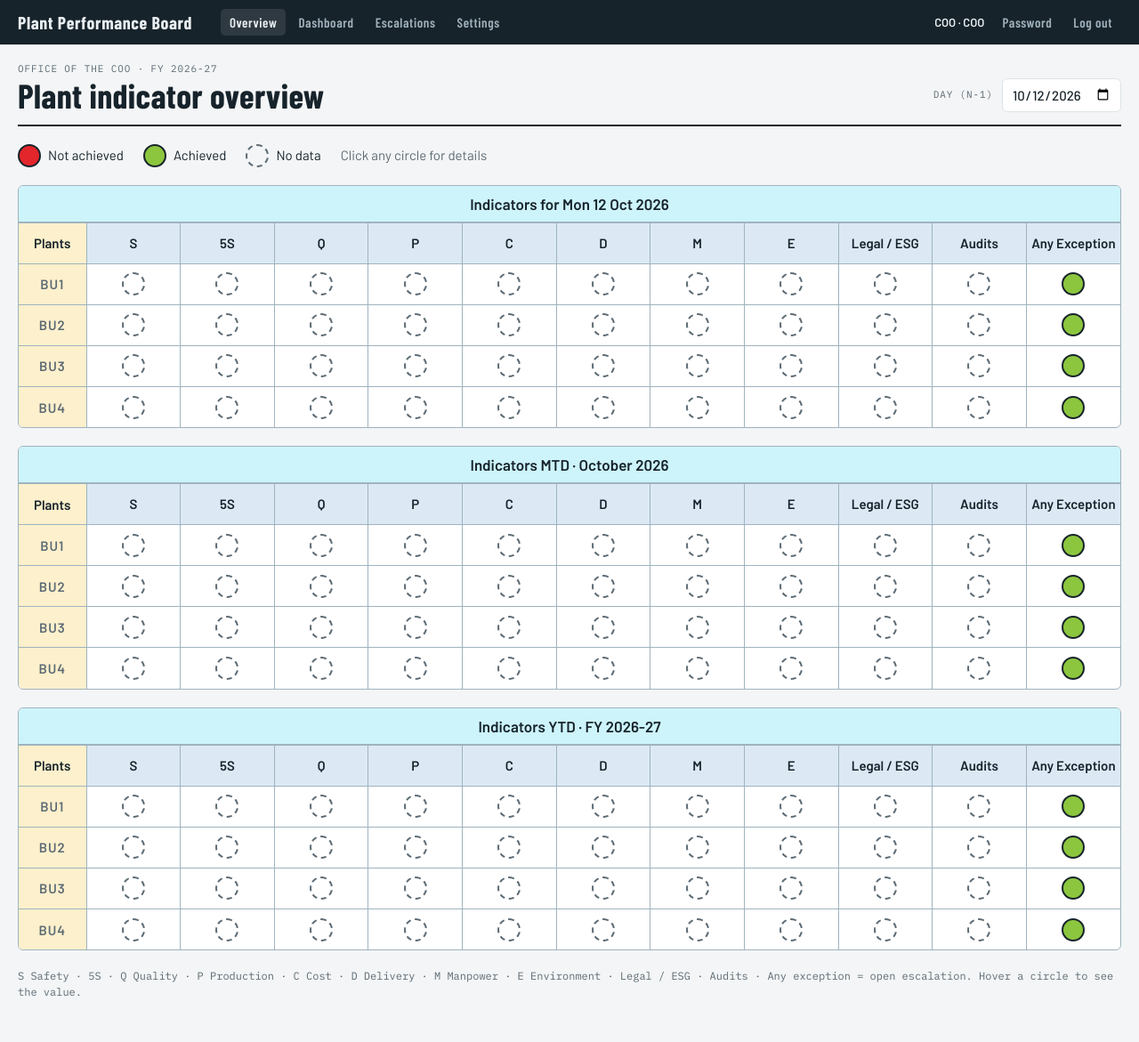
After one commit to gopa9791399103-dotcom/coo-portal, a Flask app: page /overview in a window 1280 px wide. The commit adds this page. Shown: the whole page at 89% size. Run offline with Flask 3, Linux system fonts and the light colour scheme; a user stored in the database is signed in; data comes from the database, SQL or seed files in the repository; tables that the repository leaves empty hold one stand-in row (values such as "Sample post"); lists and menus that the app fills with data are empty.

Commit message:
Overview front page

```diff
--- a/app.py
+++ b/app.py
@@ -86,12 +86,23 @@ GROUPS = [
     ("Safety", ["near_miss", "first_aid", "lti"]),
     ("5S & issues", ["s5_score", "open_issues"]),
 ]
+# Achieved / Not achieved status entered daily by the BU head
+FLAGS = [
+    ("cost_ok", "C · Cost", "Within budget today: scrap, power, consumables, overtime"),
+    ("env_ok", "E · Environment", "No spill, emission, ETP / STP or waste deviation"),
+    ("legal_ok", "Legal / ESG", "No statutory, consent or licence non-compliance"),
+    ("audit_ok", "Audits", "No new audit NC raised, no audit overdue"),
+]
+FLAG_COLS = [f[0] for f in FLAGS]
+
 TARGET_LABELS = {
     "ach": "Plan achievement % (min)", "oee": "OEE % (min)", "otd": "On-time delivery % (min)",
     "ppm": "Customer PPM (max)", "att": "Attendance % (min)", "s5": "5S score (min)",
     "bd": "Breakdown hrs per plant per month (max)", "issues": "Open issues per plant (max)",
+    "flags": "C / E / Legal / Audits: % of days achieved for MTD & YTD (min)",
 }
-DEFAULT_TARGETS = {"ach": 98, "oee": 75, "otd": 95, "ppm": 500, "att": 92, "s5": 80, "bd": 40, "issues": 10}
+DEFAULT_TARGETS = {"ach": 98, "oee": 75, "otd": 95, "ppm": 500, "att": 92, "s5": 80, "bd": 40, "issues": 10,
+                   "flags": 90}
 DEFAULT_PLANTS = [
     ("BU1", "BU1", "Plant 1 · Assembly", "BU1 Head"),
     ("BU2", "BU2", "Plant 2 · Machining", "BU2 Head"),
@@ -198,6 +209,13 @@ def init_db():
         pass   # hosted MySQL: database already exists
     for sql in SCHEMA:
         q(sql)
+    have = {r["COLUMN_NAME"] for r in q(
+        "SELECT COLUMN_NAME FROM information_schema.COLUMNS WHERE TABLE_SCHEMA=%s AND TABLE_NAME='daily_kpi'",
+        (DB_NAME,))}
+    for c in FLAG_COLS:
+        if c not in have:
+            q(f"ALTER TABLE daily_kpi ADD COLUMN {c} TINYINT NULL")
+            print(f"Added column daily_kpi.{c}")
     if not q("SELECT COUNT(*) n FROM plants", one=True)["n"]:
         for i, (code, name, site, head) in enumerate(DEFAULT_PLANTS):
             q("INSERT INTO plants (code,name,site,head,sort_order) VALUES (%s,%s,%s,%s,%s)",
@@ -270,7 +288,7 @@ def logout():
 @app.route("/")
 @login_required()
 def home():
-    return redirect(url_for("entry" if request.user["role"] == "bu" else "dashboard"))
+    return redirect(url_for("entry" if request.user["role"] == "bu" else "overview"))
 
 
 @app.route("/password", methods=["GET", "POST"])
@@ -338,7 +356,7 @@ def entry():
 
     if request.method == "POST":
         if not editable(d):
-            flash(f"You can only enter data for tdy and the previous {EDIT_DAYS} days.", "bad")
+            flash(f"You can only enter data for today and the previous {EDIT_DAYS} days.", "bad")
             return redirect(url_for("entry"))
         for name, (label, typ, lo, hi, nullable, _) in FIELDS.items():
             raw = request.form.get(name, "").strip()
@@ -356,6 +374,11 @@ def entry():
                 errors[name] = f"Must be between {lo} and {hi}" if hi is not None else f"Must be {lo} or more"
         remarks = request.form.get("remarks", "").strip()[:500]
         values["remarks"] = remarks
+        for c in FLAG_COLS:
+            raw = request.form.get(c, "")
+            values[c] = raw
+            if raw not in ("0", "1"):
+                errors[c] = "Choose Achieved or Not achieved"
 
         def val(n):
             raw = values.get(n, "")
@@ -368,11 +391,13 @@ def entry():
                 errors["orders_on_time"] = "Cannot be more than schedules due"
             if val("lti") > 0 and not remarks:
                 errors["remarks"] = "Describe the LTI in remarks"
+            elif any(values[c] == "0" for c in FLAG_COLS) and not remarks:
+                errors["remarks"] = "Explain each 'Not achieved' item in remarks"
         if errors:
             flash("Please correct the highlighted fields.", "bad")
         else:
-            cols = list(FIELDS) + ["remarks", "entered_by"]
-            data = [val(n) for n in FIELDS] + [remarks, u["username"]]
+            cols = list(FIELDS) + FLAG_COLS + ["remarks", "entered_by"]
+            data = [val(n) for n in FIELDS] + [int(values[c]) for c in FLAG_COLS] + [remarks, u["username"]]
             q(f"""INSERT INTO daily_kpi (plant_code, entry_date, {', '.join(cols)})
                   VALUES (%s, %s, {', '.join(['%s'] * len(cols))})
                   ON DUPLICATE KEY UPDATE {', '.join(f'{c}=VALUES({c})' for c in cols)}""",
@@ -384,6 +409,8 @@ def entry():
         if row:
             values = {n: ("" if row[n] is None else num(row[n])) for n in FIELDS}
             values["remarks"] = row["remarks"] or ""
+            for c in FLAG_COLS:
+                values[c] = "" if row[c] is None else str(row[c])
             values["_meta"] = f"Last saved by {row['entered_by']} at {row['updated_at'].strftime('%d %b, %H:%M')}"
 
     # last 7 days status strip + recent history
@@ -397,7 +424,7 @@ def entry():
         h["ach"] = pct(h["actual_qty"], h["plan_qty"])
         h["can_edit"] = editable(h["entry_date"])
     return render_template("entry.html", active="entry", plant=plant, d=d, today=tdy,
-                           can_edit=editable(d), fields=FIELDS, groups=GROUPS, values=values,
+                           can_edit=editable(d), fields=FIELDS, groups=GROUPS, flags=FLAGS, values=values,
                            errors=errors, strip=strip, hist=hist, edit_days=EDIT_DAYS,
                            min_date=(tdy - timedelta(days=EDIT_DAYS)).isoformat())
 
@@ -546,6 +573,200 @@ def api_daily():
     return jsonify({"date": d.isoformat(), "rows": out})
 
 
+# ------------------------------------------------------------------ overview (front page matrix)
+# key, column label, full name, rule shown on the detail page
+INDICATORS = [
+    ("s", "S", "Safety", "Red if any LTI in the period (and for a single day, any first aid case)."),
+    ("5s", "5S", "5S", "Average 5S audit score in the period vs target. A single day uses the latest audit score."),
+    ("q", "Q", "Quality", "Customer PPM = customer rejections ÷ actual qty × 1,000,000, vs target (max)."),
+    ("p", "P", "Production", "Plan achievement = actual qty ÷ plan qty, vs target (min)."),
+    ("c", "C", "Cost", "BU head's daily status. MTD / YTD: % of days achieved vs target."),
+    ("d", "D", "Delivery", "OTD = dispatched on time ÷ dispatch schedules due, vs target (min)."),
+    ("m", "M", "Manpower", "Attendance = manpower present ÷ manpower required, vs target (min)."),
+    ("e", "E", "Environment", "BU head's daily status. MTD / YTD: % of days achieved vs target."),
+    ("legal", "Legal / ESG", "Legal / ESG", "BU head's daily status. MTD / YTD: % of days achieved vs target."),
+    ("audits", "Audits", "Audits", "BU head's daily status. MTD / YTD: % of days achieved vs target."),
+    ("exception", "Any Exception", "Any exception", "Red if any escalation raised in the period is still open."),
+]
+IND_MAP = {i[0]: i for i in INDICATORS}
+FLAG_OF = {"c": "cost_ok", "e": "env_ok", "legal": "legal_ok", "audits": "audit_ok"}
+PERIODS = [("day", "Day"), ("mtd", "MTD"), ("ytd", "YTD")]
+
+
+def fy_start(d):
+    return date(d.year if d.month >= 4 else d.year - 1, 4, 1)
+
+
+def period_range(period, d):
+    if period == "day":
+        return d, d
+    if period == "mtd":
+        return d.replace(day=1), d
+    return fy_start(d), d
+
+
+def agg_rows(rows):
+    """Sum a list of daily_kpi rows into one record."""
+    if not rows:
+        return None
+    a = {"days": len(rows)}
+    for k in ["plan_qty", "actual_qty", "orders_due", "orders_on_time", "customer_rej", "mp_required",
+              "mp_present", "near_miss", "first_aid", "lti"]:
+        a[k] = sum(r[k] or 0 for r in rows)
+    s5 = [float(r["s5_score"]) for r in rows if r["s5_score"] is not None]
+    a["s5"] = sum(s5) / len(s5) if s5 else None
+    for c in FLAG_COLS:
+        vals = [r[c] for r in rows if r[c] is not None]
+        a[c] = (len(vals), sum(1 for v in vals if v == 1))
+    return a
+
+
+def evaluate(key, a, T, period, s5_latest=None, open_esc=0):
+    """Return (status g/r/n, value text, target text)."""
+    if key == "exception":
+        return ("r" if open_esc else "g", f"{open_esc} open escalation{'s' if open_esc != 1 else ''}", "0 open")
+    if a is None:
+        return ("n", "Not submitted", "")
+    if key == "s":
+        bad = a["lti"] > 0 or (period == "day" and a["first_aid"] > 0)
+        return ("r" if bad else "g", f"LTI {a['lti']} · FA {a['first_aid']} · NM {a['near_miss']}",
+                "0 LTI" + (" · 0 FA" if period == "day" else ""))
+    if key == "5s":
+        v = s5_latest if period == "day" else a["s5"]
+        if v is None:
+            return ("n", "No audit score", f"≥ {T['s5']}")
+        return ("g" if v >= T["s5"] else "r", f"5S score {v:.1f}", f"≥ {T['s5']}")
+    if key == "q":
+        if not a["actual_qty"]:
+            return ("n", "No production", f"≤ {T['ppm']} PPM")
+        ppm = a["customer_rej"] / a["actual_qty"] * 1e6
+        return ("g" if ppm <= T["ppm"] else "r",
+                f"{a['customer_rej']:,} rej · {ppm:,.0f} PPM", f"≤ {T['ppm']} PPM")
+    if key == "p":
+        if not a["plan_qty"]:
+            return ("n", "No plan", f"≥ {T['ach']}%")
+        ach = a["actual_qty"] / a["plan_qty"] * 100
+        return ("g" if ach >= T["ach"] else "r",
+                f"{a['actual_qty']:,} / {a['plan_qty']:,} · {ach:.1f}%", f"≥ {T['ach']}%")
+    if key == "d":
+        if not a["orders_due"]:
+            return ("n", "No schedules due", f"≥ {T['otd']}%")
+        otd = a["orders_on_time"] / a["orders_due"] * 100
+        return ("g" if otd >= T["otd"] else "r",
+                f"{a['orders_on_time']} / {a['orders_due']} on time · {otd:.1f}%", f"≥ {T['otd']}%")
+    if key == "m":
+        if not a["mp_required"]:
+            return ("n", "No manpower data", f"≥ {T['att']}%")
+        att = a["mp_present"] / a["mp_required"] * 100
+        return ("g" if att >= T["att"] else "r",
+                f"{a['mp_present']} / {a['mp_required']} · {att:.1f}%", f"≥ {T['att']}%")
+    n, ok = a[FLAG_OF[key]]
+    if not n:
+        return ("n", "Not reported", "")
+    if period == "day":
+        return ("g" if ok == n else "r", "Achieved" if ok == n else "Not achieved", "Achieved")
+    p = ok / n * 100
+    return ("g" if p >= T["flags"] else "r", f"{ok} of {n} days achieved · {p:.0f}%", f"≥ {T['flags']}% of days")
+
+
+def overview_data(user, d):
+    """Status for every plant x period x indicator, as of date d."""
+    plants = visible_plants(user)
+    codes = [p["code"] for p in plants]
+    T = targets()
+    ys = fy_start(d)
+    ph = ",".join(["%s"] * len(codes))
+    rows = q(f"SELECT * FROM daily_kpi WHERE plant_code IN ({ph}) AND entry_date BETWEEN %s AND %s",
+             codes + [ys - timedelta(days=31), d])
+    esc = q(f"""SELECT plant_code, raised_on FROM escalations WHERE status='Open'
+                AND plant_code IN ({ph}) AND raised_on BETWEEN %s AND %s""", codes + [ys, d])
+    by_plant = {c: [r for r in rows if r["plant_code"] == c] for c in codes}
+    out = {}
+    for c in codes:
+        prow = by_plant[c]
+        s5_hist = sorted((r for r in prow if r["s5_score"] is not None and
+                          d - timedelta(days=31) <= r["entry_date"] <= d), key=lambda r: r["entry_date"])
+        s5_latest = float(s5_hist[-1]["s5_score"]) if s5_hist else None
+        out[c] = {}
+        for per, _ in PERIODS:
+            a0, a1 = period_range(per, d)
+            a = agg_rows([r for r in prow if a0 <= r["entry_date"] <= a1])
+            n_esc = sum(1 for e in esc if e["plant_code"] == c and a0 <= e["raised_on"] <= a1)
+            out[c][per] = {k: evaluate(k, a, T, per, s5_latest, n_esc) for k, *_ in INDICATORS}
+    return plants, out, T
+
+
+@app.route("/overview")
+@login_required()
+def overview():
+    d = parse_date(request.args.get("date"), today() - timedelta(days=1))
+    d = min(d, today())
+    plants, data, _ = overview_data(request.user, d)
+    return render_template("overview.html", active="ov", d=d, plants=plants, data=data,
+                           indicators=INDICATORS, periods=PERIODS, fy=fy_label(d),
+                           max_date=today().isoformat())
+
+
+def fy_label(d):
+    y = fy_start(d).year
+    return f"FY {y}-{str(y + 1)[2:]}"
+
+
+@app.route("/indicator/<key>")
+@login_required()
+def indicator(key):
+    if key not in IND_MAP:
+        abort(404)
+    u = request.user
+    d = min(parse_date(request.args.get("date"), today() - timedelta(days=1)), today())
+    period = request.args.get("period", "mtd")
+    if period not in dict(PERIODS):
+        period = "mtd"
+    plants, data, T = overview_data(u, d)
+    codes = [p["code"] for p in plants]
+    bu = request.args.get("bu") if request.args.get("bu") in codes else codes[0]
+    a0, a1 = period_range(period, d)
+
+    # detail log for the chosen BU
+    log, esc_rows = [], []
+    if key == "exception":
+        esc_rows = q("""SELECT * FROM escalations WHERE plant_code=%s AND raised_on BETWEEN %s AND %s
+                        ORDER BY status='Open' DESC, raised_on DESC""", (bu, a0, a1))
+        for e in esc_rows:
+            e["days"] = ((e["closed_on"] or today()) - e["raised_on"]).days
+    elif period == "ytd":
+        rows = q("SELECT * FROM daily_kpi WHERE plant_code=%s AND entry_date BETWEEN %s AND %s",
+                 (bu, a0, a1))
+        m = a0
+        while m <= a1:
+            nxt = date(m.year + (m.month == 12), m.month % 12 + 1, 1)
+            mr = [r for r in rows if m <= r["entry_date"] < nxt]
+            st, val, _ = evaluate(key, agg_rows(mr), T, "mtd",
+                                  s5_latest=None)
+            log.append({"label": m.strftime("%b %Y"), "status": st, "value": val,
+                        "remarks": f"{len(mr)} days reported"})
+            m = nxt
+        log.reverse()
+    else:
+        start = d.replace(day=1) if period == "mtd" else d - timedelta(days=6)
+        rows = {r["entry_date"]: r for r in q(
+            "SELECT * FROM daily_kpi WHERE plant_code=%s AND entry_date BETWEEN %s AND %s", (bu, start, d))}
+        x = d
+        while x >= start:
+            r = rows.get(x)
+            s5l = float(r["s5_score"]) if r and r["s5_score"] is not None else None
+            st, val, _ = evaluate(key, agg_rows([r] if r else []), T, "day", s5_latest=s5l)
+            if key == "5s" and r and s5l is None:
+                st, val = "n", "No audit this day"
+            log.append({"label": x.strftime("%a %d %b"), "status": st, "value": val,
+                        "remarks": (r["remarks"] or "") if r else "", "by": r["entered_by"] if r else ""})
+            x -= timedelta(days=1)
+    return render_template("indicator.html", active="ov", ind=IND_MAP[key], key=key, d=d,
+                           period=period, periods=PERIODS, plants=plants, data=data, bu=bu,
+                           log=log, esc_rows=esc_rows, a0=a0, a1=a1, fy=fy_label(d),
+                           indicators=INDICATORS, max_date=today().isoformat())
+
+
 # ------------------------------------------------------------------ escalations
 @app.route("/escalations", methods=["GET", "POST"])
 @login_required()
@@ -669,7 +890,8 @@ def load_sample():
                              rnd.choice([0, 0, 0, 1, 1, 2]), rnd.choice([0] * 12 + [1]),
                              1 if rnd.random() < 0.003 else 0,
                              round(s5 + rnd.uniform(-4, 4), 1) if d.weekday() == 4 else None,
-                             rnd.randint(3, 16)))
+                             rnd.randint(3, 16),
+                             *[0 if rnd.random() < 0.04 else 1 for _ in FLAG_COLS]))
         d += timedelta(days=1)
     conn = get_db()
     try:
@@ -677,8 +899,9 @@ def load_sample():
             n = cur.executemany(
                 """INSERT IGNORE INTO daily_kpi (plant_code, entry_date, plan_qty, actual_qty, oee,
                    orders_due, orders_on_time, customer_rej, mp_required, mp_present, breakdown_hrs,
-                   near_miss, first_aid, lti, s5_score, open_issues, remarks, entered_by)
-                   VALUES (%s,%s,%s,%s,%s,%s,%s,%s,%s,%s,%s,%s,%s,%s,%s,%s,'','sample')""", rows)
+                   near_miss, first_aid, lti, s5_score, open_issues, cost_ok, env_ok, legal_ok, audit_ok,
+                   remarks, entered_by)
+                   VALUES (%s,%s,%s,%s,%s,%s,%s,%s,%s,%s,%s,%s,%s,%s,%s,%s,%s,%s,%s,%s,'','sample')""", rows)
     finally:
         conn.close()
     return n
--- a/static/style.css
+++ b/static/style.css
@@ -3,6 +3,7 @@
   --bg:#f3f5f6; --panel:#ffffff; --ink:#17232b; --muted:#5d6b74; --line:#dde3e7;
   --accent:#0b6e8a; --accent-soft:#d6eaf0; --on-accent:#ffffff; --plan:#c4ced4;
   --nav:#17232b; --navfg:#e8eef1; --navmuted:#9fb0ba;
+  --dot-red:#e3262b; --dot-green:#8cc63f; --band:#cdf4fb; --band-head:#dce9f5; --band-plant:#fdf0cc; --band-line:#9fb3bf;
   --good:#1f8a4c; --good-bg:#e1f3e8; --warn:#b7791f; --warn-bg:#fbf0dc; --bad:#c2410c; --bad-bg:#fde7dc;
   --display:"Barlow Condensed","Arial Narrow",sans-serif;
   --body:"Barlow",system-ui,sans-serif;
@@ -12,11 +13,13 @@
   --bg:#0f171c; --panel:#16222a; --ink:#e4ebef; --muted:#93a3ad; --line:#26343d;
   --accent:#4fb3d1; --accent-soft:#173947; --on-accent:#0f171c; --plan:#3a4a54;
   --nav:#0a1115; --navfg:#e4ebef; --navmuted:#8394a0;
+  --dot-red:#f0453f; --dot-green:#8cc63f; --band:#123843; --band-head:#1b2c3a; --band-plant:#3a3219; --band-line:#3a4c58;
   --good:#4cc283; --good-bg:#143524; --warn:#e2a948; --warn-bg:#3a2c12; --bad:#f07a4a; --bad-bg:#3d1d10; color-scheme:dark}}
 :root[data-theme="dark"]{
   --bg:#0f171c; --panel:#16222a; --ink:#e4ebef; --muted:#93a3ad; --line:#26343d;
   --accent:#4fb3d1; --accent-soft:#173947; --on-accent:#0f171c; --plan:#3a4a54;
   --nav:#0a1115; --navfg:#e4ebef; --navmuted:#8394a0;
+  --dot-red:#f0453f; --dot-green:#8cc63f; --band:#123843; --band-head:#1b2c3a; --band-plant:#3a3219; --band-line:#3a4c58;
   --good:#4cc283; --good-bg:#143524; --warn:#e2a948; --warn-bg:#3a2c12; --bad:#f07a4a; --bad-bg:#3d1d10; color-scheme:dark}
 *{box-sizing:border-box}
 html,body{margin:0}
@@ -149,6 +152,52 @@ legend{font-family:var(--display);font-weight:600;font-size:17px;padding:0 6px;l
 .chip.cur{box-shadow:0 0 0 2px var(--accent)}
 .chip.lock{opacity:.6;pointer-events:none}
 
+.form-grid fieldset.wide{grid-column:1/-1}
+.flag-row{display:flex;flex-wrap:wrap;justify-content:space-between;align-items:center;gap:8px 16px;padding-block:4px}
+.flag-name{display:block;font-family:var(--display);font-size:17px;font-weight:600}
+.flag-help{display:block;font-size:13px;color:var(--muted)}
+.yn{display:flex;border:1px solid var(--line);border-radius:6px;overflow:hidden}
+.opt{position:relative;cursor:pointer}
+.opt input{position:absolute;opacity:0;inset:0;margin:0;cursor:pointer}
+.opt span{display:block;padding:7px 14px;font:600 14px var(--display);letter-spacing:.04em;color:var(--muted);background:var(--panel)}
+.opt + .opt span{border-left:1px solid var(--line)}
+.opt.ok input:checked + span{background:var(--good);color:var(--on-accent)}
+.opt.no input:checked + span{background:var(--bad);color:var(--on-accent)}
+.opt input:focus-visible + span{outline:2px solid var(--accent);outline-offset:-2px}
+.f.err .yn{border-color:var(--bad)}
+
+/* overview matrix (front page) */
+.ov-legend{display:flex;flex-wrap:wrap;gap:8px 22px;align-items:center;font-size:15px}
+.ov-legend span{display:inline-flex;align-items:center;gap:8px}
+.ov-block .tbl-wrap{border:1px solid var(--band-line);border-radius:6px;background:var(--panel)}
+table.ov{min-width:880px;border-collapse:collapse;table-layout:fixed}
+table.ov caption{caption-side:top;background:var(--band);font:600 17px var(--body);padding:10px;text-align:center;color:var(--ink);border-bottom:1px solid var(--band-line)}
+table.ov th,table.ov td{border:1px solid var(--band-line);text-align:center;padding:0;height:46px;vertical-align:middle}
+table.ov thead th{background:var(--band-head);font:700 15px var(--body);color:var(--ink);text-transform:none;letter-spacing:0;white-space:normal;line-height:1.15;padding:4px}
+table.ov .ov-plant{background:var(--band-plant);font:700 15px var(--body);width:76px}
+table.ov tr > :first-child{border-left:0} table.ov tr > :last-child{border-right:0} table.ov tbody tr:last-child > *{border-bottom:0}
+.dot{display:inline-block;width:26px;height:26px;border-radius:50%;border:2px solid var(--ink);vertical-align:middle;flex:none}
+.dot.g{background:var(--dot-green)} .dot.r{background:var(--dot-red)}
+.dot.n{background:transparent;border-color:var(--muted);border-style:dashed}
+.dot.sm{width:14px;height:14px;border-width:1.5px}
+a.dot{transition:transform .12s}
+a.dot:hover{transform:scale(1.2)}
+a.dot:focus-visible{outline:3px solid var(--accent);outline-offset:3px}
+
+/* indicator detail */
+.ind-tabs{display:flex;flex-wrap:wrap;gap:6px}
+.ind-tabs a{display:inline-flex;align-items:center;gap:6px;padding:6px 10px;border:1px solid var(--line);border-radius:6px;background:var(--panel);color:var(--ink);text-decoration:none;font:600 14px var(--display);letter-spacing:.03em}
+.ind-tabs a.on{border-color:var(--ink);box-shadow:inset 0 -3px 0 var(--accent)}
+.rule{margin:0;color:var(--muted);max-width:75ch}
+table.ind-sum{min-width:680px}
+table.ind-sum tr.sel td{background:var(--accent-soft)}
+table.ind-sum td.cur{box-shadow:inset 0 0 0 2px var(--accent)}
+a.cell{display:flex;gap:8px;align-items:flex-start;color:var(--ink);text-decoration:none}
+a.cell .dot{margin-top:3px}
+a.cell small{display:block;color:var(--muted);font-size:12px}
+a.cell:hover span{text-decoration:underline}
+.stat{display:inline-flex;align-items:center;gap:6px;white-space:nowrap}
+
 /* login */
 .login-box{max-width:380px;margin:8vh auto 0;display:grid;gap:16px}
 .login-box .panel{display:grid;gap:14px;padding:24px}
--- a/templates/base.html
+++ b/templates/base.html
@@ -12,6 +12,7 @@
 <nav class="topnav"><div class="navin">
   <a class="brand" href="{{ url_for('home') }}">Plant Performance Board</a>
   <div class="links">
+    <a href="{{ url_for('overview') }}" class="{{ 'on' if active == 'ov' else '' }}">Overview</a>
     {% if user.role == 'bu' %}<a href="{{ url_for('entry') }}" class="{{ 'on' if active == 'entry' else '' }}">Daily entry</a>{% endif %}
     <a href="{{ url_for('dashboard') }}" class="{{ 'on' if active == 'dash' else '' }}">Dashboard</a>
     <a href="{{ url_for('escalations') }}" class="{{ 'on' if active == 'esc' else '' }}">Escalations</a>
--- /dev/null
+++ b/templates/overview.html
@@ -0,0 +1,57 @@
+{% extends "base.html" %}
+{% block title %}Plant Overview{% endblock %}
+{% block content %}
+<div class="page-head">
+  <div>
+    <div class="eyebrow">Office of the COO · {{ fy }}</div>
+    <h1>Plant indicator overview</h1>
+  </div>
+  <form method="get" class="controls">
+    <label class="eyebrow" for="date">Day (n-1)</label>
+    <input id="date" type="date" name="date" value="{{ d.isoformat() }}" max="{{ max_date }}" onchange="this.form.submit()">
+  </form>
+</div>
+
+<div class="ov-legend" aria-label="Legend">
+  <span><i class="dot r"></i>Not achieved</span>
+  <span><i class="dot g"></i>Achieved</span>
+  <span><i class="dot n"></i>No data</span>
+  <span class="muted">Click any circle for details</span>
+</div>
+
+{% set titles = {
+  'day': 'Indicators for ' ~ d.strftime('%a %d %b %Y'),
+  'mtd': 'Indicators MTD · ' ~ d.strftime('%B %Y'),
+  'ytd': 'Indicators YTD · ' ~ fy } %}
+{% set names = {'g': 'Achieved', 'r': 'Not achieved', 'n': 'No data'} %}
+
+{% for per, per_label in periods %}
+<section class="ov-block">
+  <div class="tbl-wrap">
+    <table class="ov">
+      <caption>{{ titles[per] }}</caption>
+      <thead>
+        <tr><th scope="col" class="ov-plant">Plants</th>
+          {% for key, col, name, rule in indicators %}<th scope="col" title="{{ name }}">{{ col }}</th>{% endfor %}
+        </tr>
+      </thead>
+      <tbody>
+        {% for p in plants %}
+        <tr>
+          <th scope="row" class="ov-plant">{{ p.name }}</th>
+          {% for key, col, name, rule in indicators %}
+            {% set st, val, tgt = data[p.code][per][key] %}
+            <td><a class="dot {{ st }}" href="{{ url_for('indicator', key=key, bu=p.code, period=per, date=d.isoformat()) }}"
+                   title="{{ p.name }} · {{ name }} · {{ per_label }}: {{ val }}{{ ' (target ' ~ tgt ~ ')' if tgt else '' }}"
+                   aria-label="{{ p.name }} {{ name }} {{ per_label }}: {{ names[st] }}. {{ val }}"></a></td>
+          {% endfor %}
+        </tr>
+        {% endfor %}
+      </tbody>
+    </table>
+  </div>
+</section>
+{% endfor %}
+
+<footer>S Safety · 5S · Q Quality · P Production · C Cost · D Delivery · M Manpower · E Environment · Legal / ESG · Audits · Any exception = open escalation. Hover a circle to see the value.</footer>
+{% endblock %}
```
Also changed, not shown: seed_sample.py (deleted, +0 -56 lines), templates/entry.html (+16 -1 lines), templates/indicator.html (added, +81 -0 lines), README.txt.
